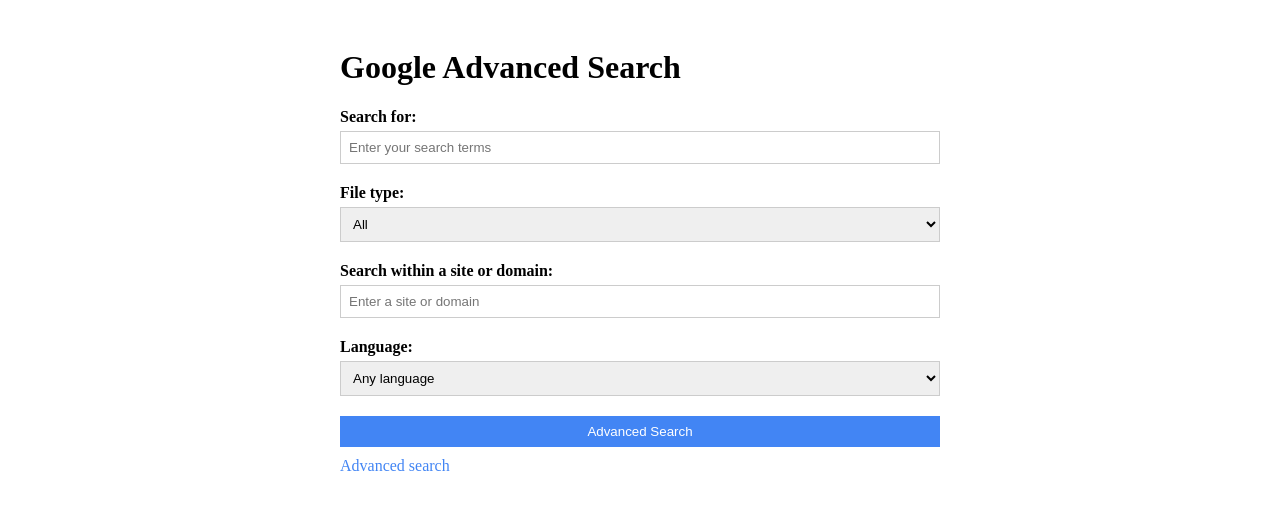
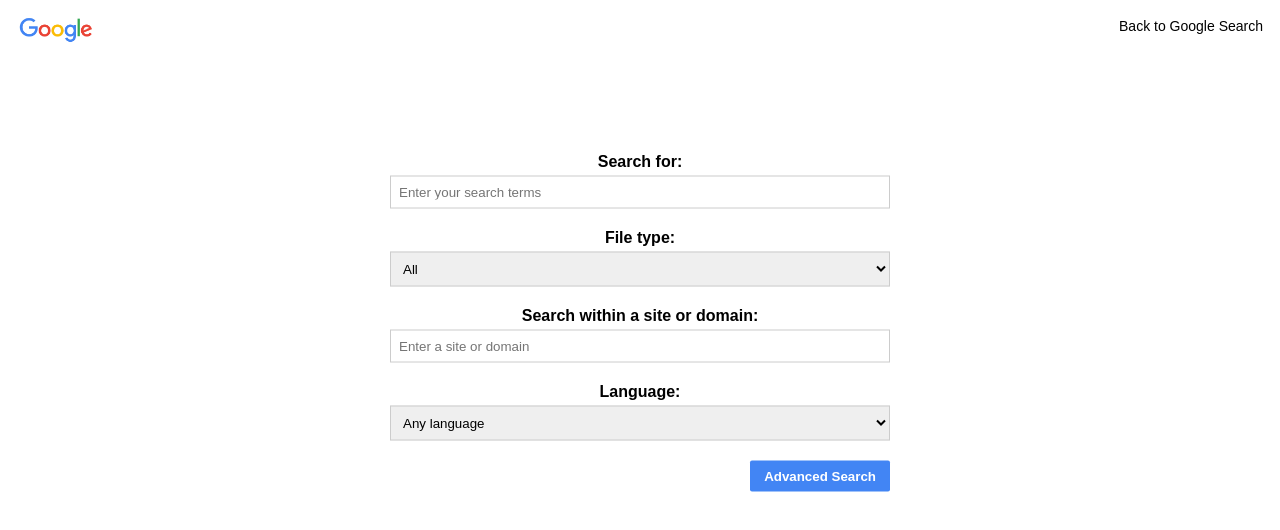
Before and after one commit to ricardo-719/searchEngine-googleClone-cs50w, a plain HTML site: page advanced-search.html in a window 1280 px wide. Drawn offline with Linux system fonts and the light colour scheme.

Commit message:
update advanced search page and image search page final touches

```diff
--- a/advanced-search.html
+++ b/advanced-search.html
@@ -2,58 +2,22 @@
 <html>
 <head>
   <title>Google Advanced Search</title>
-  <style>
-    /* Style the main container */
-    .container {
-      width: 600px;
-      margin: auto;
-      padding: 20px;
-    }
-
-    /* Style the search form */
-    form {
-      display: flex;
-      flex-direction: column;
-    }
-
-    /* Style the form labels */
-    label {
-      font-weight: bold;
-      margin-bottom: 5px;
-    }
-
-    /* Style the form input fields */
-    input[type="text"],
-    select {
-      padding: 8px;
-      margin-bottom: 20px;
-      border: 1px solid #ccc;
-    }
-
-    /* Style the "Advanced Search" button */
-    .btn {
-      background-color: #4285f4;
-      color: #fff;
-      padding: 8px 20px;
-      border: none;
-      cursor: pointer;
-    }
-
-    /* Style the "Advanced Search" link */
-    .advanced-link {
-      margin-top: 10px;
-      text-decoration: none;
-      color: #4285f4;
-    }
-  </style>
+  <link href="styles.css" rel="stylesheet">
 </head>
 <body>
-  <div class="container">
-    <h1>Google Advanced Search</h1>
-    <form>
+  <header class="advanced">
+    <img class="advancedLogo" src="images/Google.png" alt="Google Logo">
+    <ul class="nav">
+      <li>
+        <a class="nav-links" href="index.html">Back to Google Search</a>
+      </li>
+    </ul>
+  </header>
+  <main class="container">
+    <div class="search-container">
+      <form class="formAdvanced">
         <label>Search for:</label>
         <input type="text" placeholder="Enter your search terms">
-
         <label>File type:</label>
         <select>
           <option value="">All</option>
@@ -76,9 +40,8 @@
         </select>
 
         <button class="btn">Advanced Search</button>
-
-      <a href="#" class="advanced-link">Advanced search</a>
       </form>
     </div>
+  </main>
 </body>
 </html>
--- a/styles.css
+++ b/styles.css
@@ -27,6 +27,11 @@ header {
     justify-content: end;
 }
 
+header.advanced {
+    width: 100%;
+    justify-content: space-between;
+}
+
 .nav {
     list-style: none;
 }
@@ -47,6 +52,11 @@ header {
     text-decoration: underline;
 }
 
+.advancedLogo {
+    width: 90px;
+    margin: 12px;
+}
+
 .search-container {
     position: absolute;
     top: 33%;
@@ -55,6 +65,40 @@ header {
     margin: 0 auto;
     width: 500px;
     text-align: center;
+}
+
+.formAdvanced {
+    display: flex;
+    flex-direction: column;
+
+}
+
+.formAdvanced label {
+    font-weight: bold;
+    margin-bottom: 5px;
+}
+
+.formAdvanced input[type="text"],
+  select {
+    padding: 8px;
+    margin-bottom: 20px;
+    border: 1px solid #ccc;
+}
+
+  .formAdvanced .btn {
+    background-color: #4285f4;
+    border-radius: 2px;
+    color: #fff;
+    width: fit-content;
+    font-weight: 600;
+    padding: 8px 14px;
+    border: none;
+    cursor: pointer;
+    align-self: flex-end;
+}
+
+.formAdvanced .btn:hover {
+    background-color: #2475f7;
 }
 
 .search-bar {
```
Also changed, not shown: image-search.html (+1 -0 lines). Lines whose indentation alone changed are shown as unchanged.
